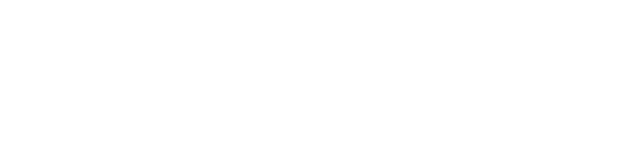
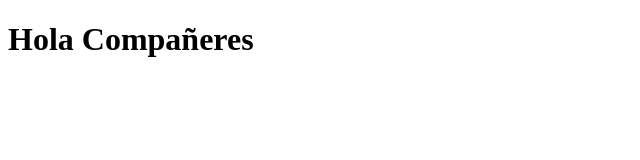
Before and after one commit to MiltonPanuco/ForHambrientos, a plain HTML site: page index.html in a window 1280 px wide. Shown: the whole page, without its empty margins (0-640 px from the left). Drawn offline with Linux system fonts and the light colour scheme.

Commit message:
Primer Commit

```diff
--- a/index.html
+++ b/index.html
@@ -9,6 +9,8 @@
 
 <body>
 
+    <div> <h1> Hola Compañeres </h1></div>
+
 </body>
 
 </html>
```
